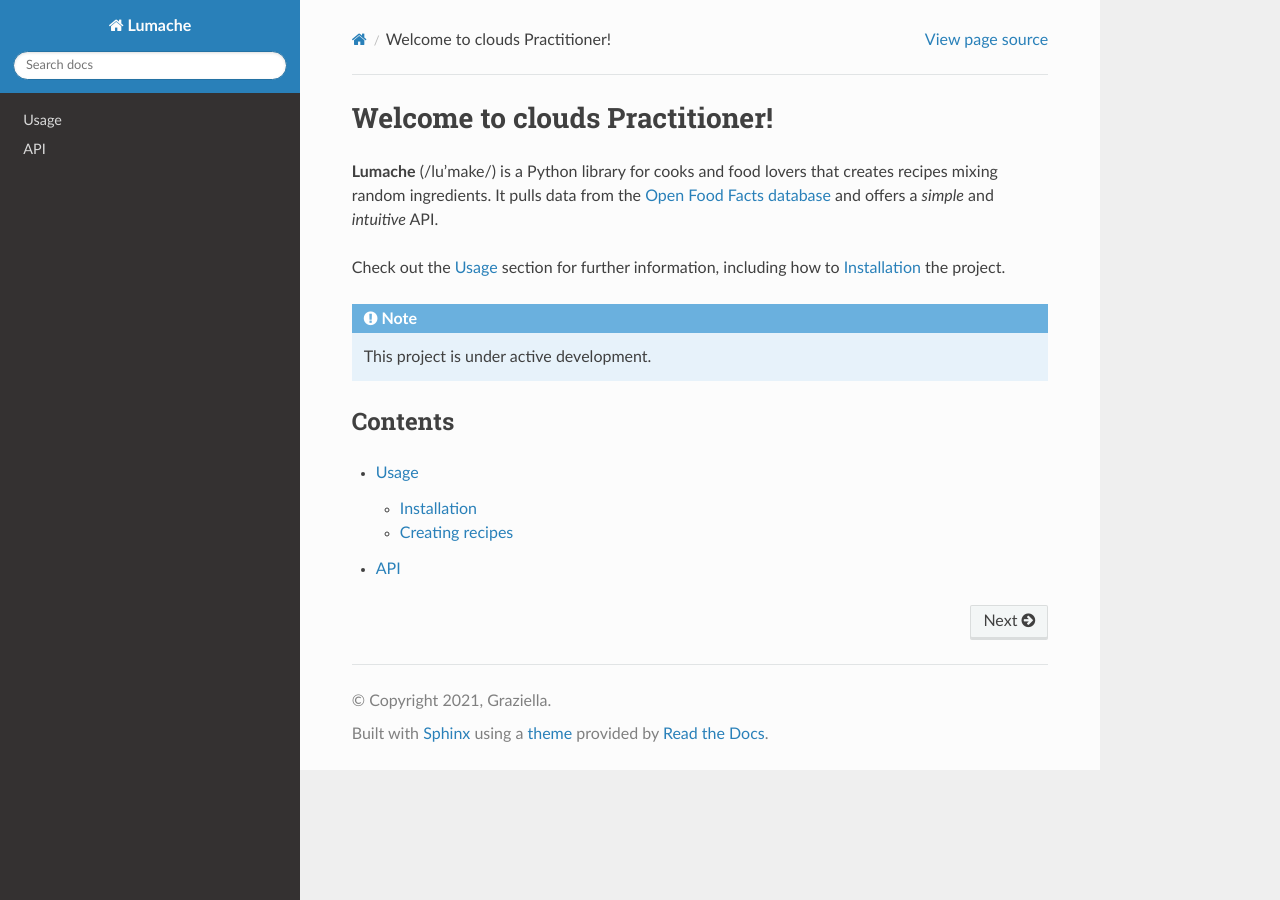
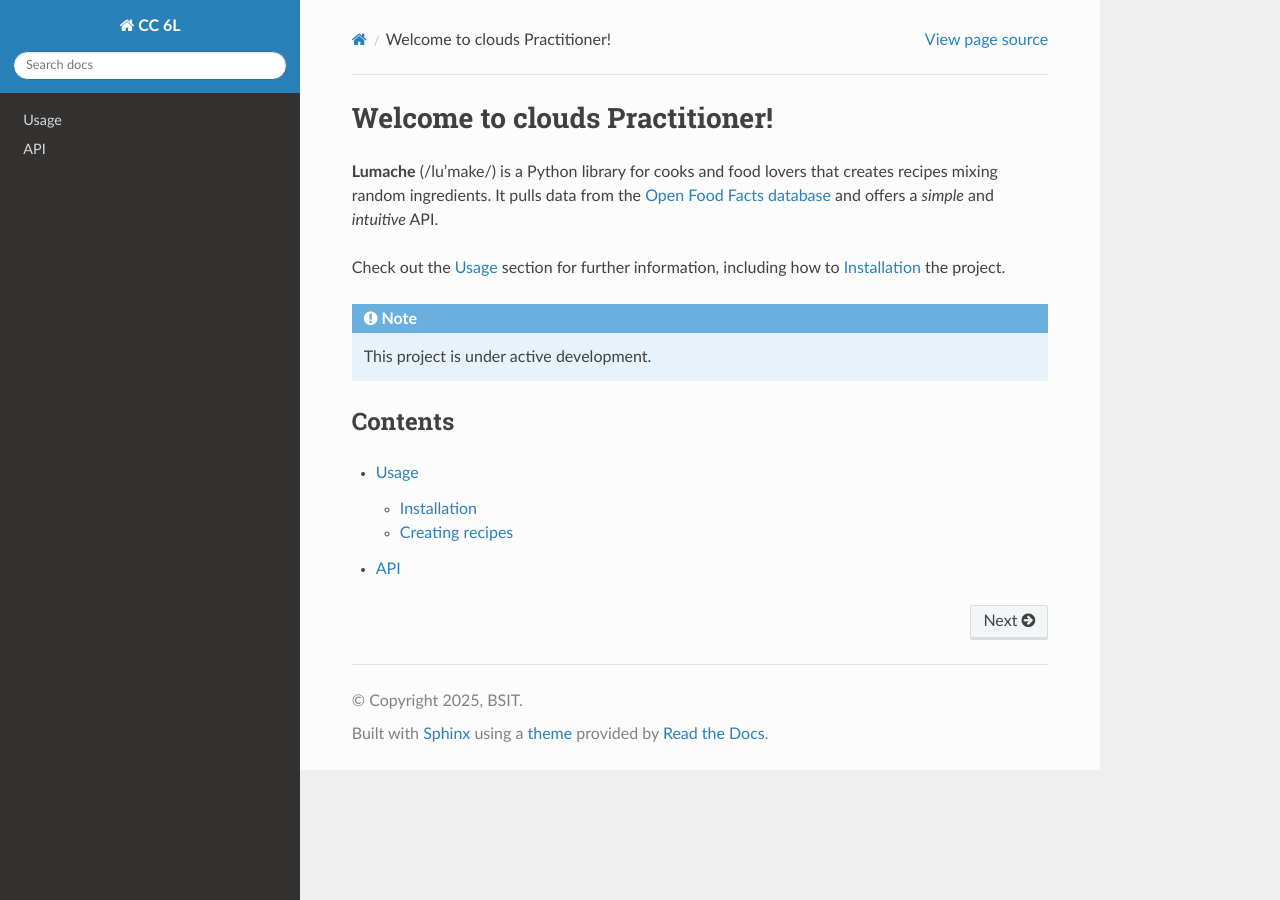
Before and after one commit to kimkimeldo/aws, a Sphinx documentation site: the page built from docs/source/index.rst, in a window 1280 px wide. Built offline with Sphinx 7.4.7 and the Read the Docs theme 3.1.0, drawn with Linux system fonts in a browser that asks for light colours.

Commit message:
Update conf.py

```diff
--- a/docs/source/conf.py
+++ b/docs/source/conf.py
@@ -2,9 +2,12 @@
 
 # -- Project information
 
-project = 'Lumache'
-copyright = '2021, Graziella'
-author = 'Graziella'
+project = 'CC 6L'
+copyright = '2025, BSIT'
+author = 'Eldo kimverlie'
+         'Espinosa Luwela'
+         'Darnel dave Chicano'
+         'Mayvill joy Pampanga'
 
 release = '0.1'
 version = '0.1.0'
```
